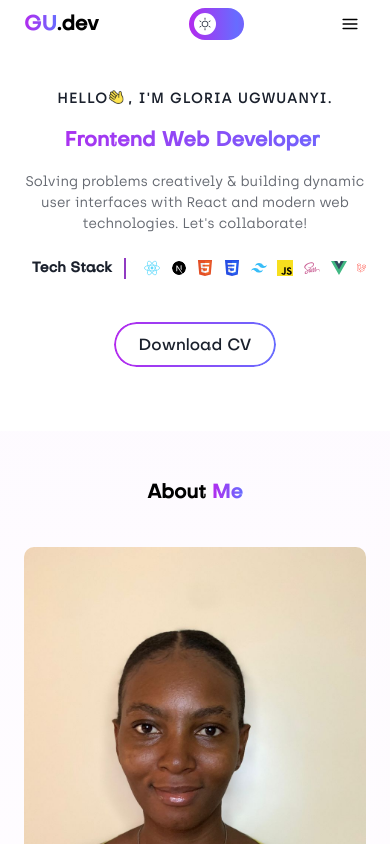
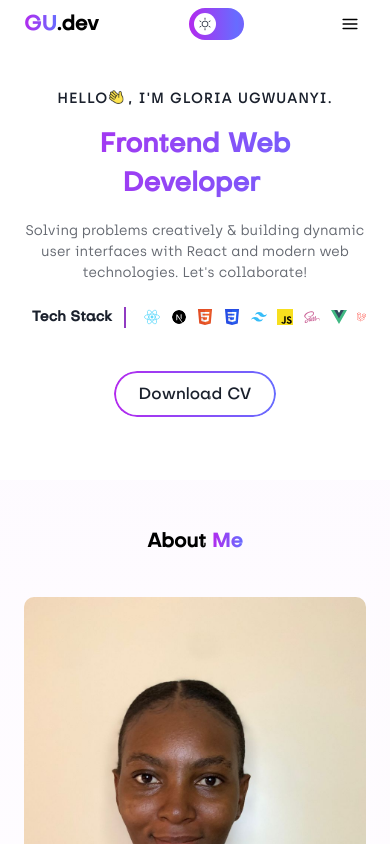
Before and after one commit to buberrie/portfolio, a Next.js app: page / in a window 390 px wide. Shown: the top 844 px of the page. Built offline with nearby package versions, Linux system fonts and the light colour scheme.

Commit message:
Update Hero.jsx

```diff
--- a/components/hero/Hero.jsx
+++ b/components/hero/Hero.jsx
@@ -41,7 +41,7 @@ const Hero = () => {
             />
             , I&apos;m Gloria Ugwuanyi.
           </span>
-          <h1 className="font-semibold md:text-start text-center md:text-[3rem] base:text-[2.5rem] text-lg linear-text">
+          <h1 className="font-semibold md:text-start text-center md:text-[3rem] base:text-[2.5rem] text-[1.65rem] linear-text">
             <ReactTyped
               strings={["Frontend Web Developer"]}
               typeSpeed={100}
```
